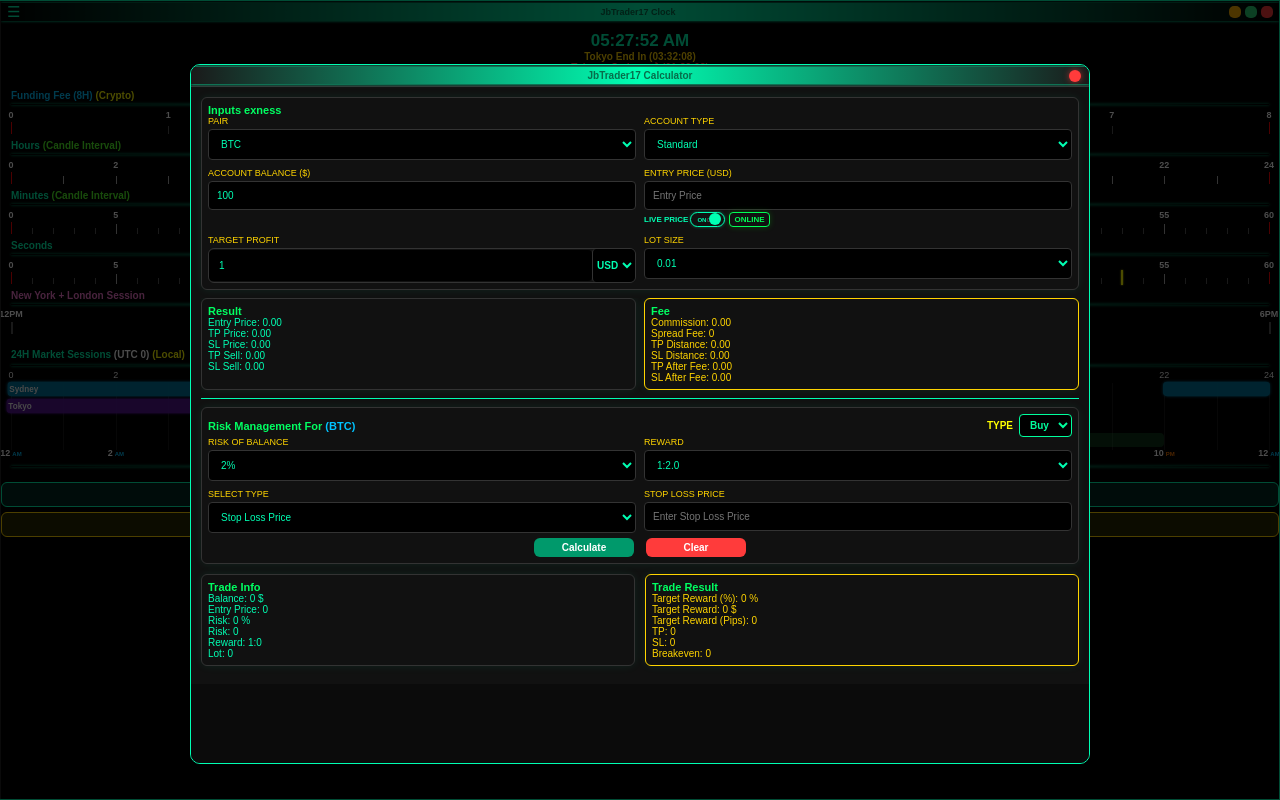
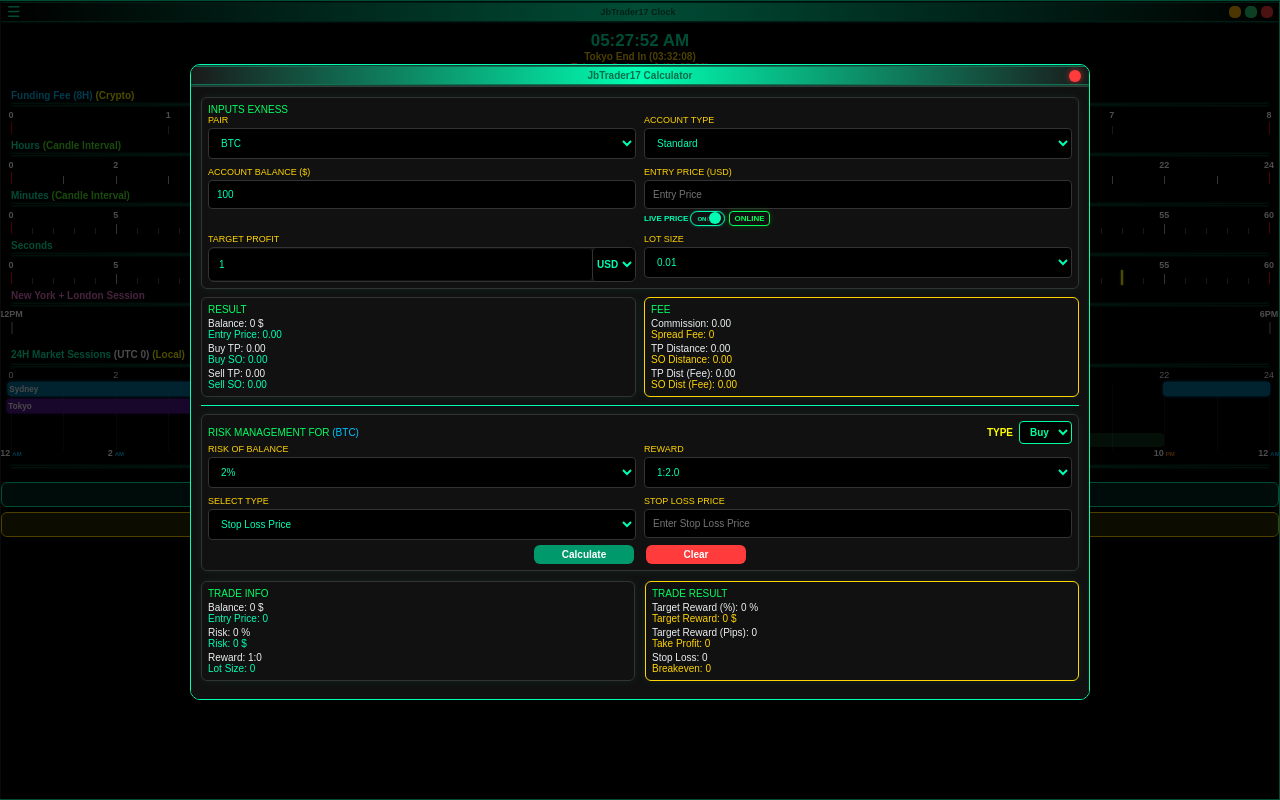
Before and after one commit to Codenax/JbTrader17Clock, an Electron app: page index.html in a window 1280 px wide. Both pictures are taken after a click on the element "Trading Calculator". Drawn offline with Linux system fonts and the light colour scheme; no server answers.

Commit message:
color fix-1

```diff
--- a/calculator.js
+++ b/calculator.js
@@ -250,6 +250,8 @@
   sld.innerText = slDistance.toFixed(2);
 
   document.getElementById("entryShow").innerText = en.toFixed(2);
+  document.getElementById("sumResultBalance").innerText =
+  bal.toFixed(2) + " $";
 
   // AFTER SPREAD
   let tpAfter = tpDistance + spreadFee;
--- a/index.html
+++ b/index.html
@@ -651,27 +651,29 @@
                 <h3>Result</h3>
 
                 <div class="jbcalc-entry">
+                <div class="jbMarginTop">Balance: <span id="sumResultBalance">0 $</span></div>
                   Entry Price: <span id="entryShow">0</span>
                 </div>
 
-                <div>TP Price: <span id="tp">0</span></div>
-                <div>SL Price: <span id="sl">0</span></div>
-                <div>TP Sell: <span id="tpSell">0</span></div>
-                <div>SL Sell: <span id="slSell">0</span></div>
+                <div class="jbMarginTop">Buy TP: <span id="tp">0</span></div>
+                <div>Buy SO: <span id="sl">0</span></div>
+
+                <div class="jbMarginTop">Sell TP: <span id="tpSell">0</span></div>
+                <div>Sell SO: <span id="slSell">0</span></div>
 
               </div>
 
               <div class="jbcalc-panel jbcalc-highlight">
                 <h3>Fee</h3>
 
-                <div>Commission: <span id="commission">0</span></div>
+                <div class="jbMarginTop">Commission: <span id="commission">0</span></div>
                 <div>Spread Fee: <span id="btcValue">0</span></div>
 
-                <div class="jbcalc-sub">TP Distance: <span id="tpd">0</span></div>
-                <div class="jbcalc-sub">SL Distance: <span id="sld">0</span></div>
+                <div class="jbcalc-sub jbMarginTop">TP Distance: <span id="tpd">0</span></div>
+                <div class="jbcalc-sub">SO Distance: <span id="sld">0</span></div>
 
-                <div>TP After Fee: <span id="tpAfterFee">0</span></div>
-                <div>SL After Fee: <span id="slAfterFee">0</span></div>
+                <div class="jbMarginTop">TP Dist (Fee): <span id="tpAfterFee">0</span></div>
+                <div>SO Dist (Fee): <span id="slAfterFee">0</span></div>
 
               </div>
 
@@ -749,21 +751,21 @@
 
               <div class="jbcalc-panel jbcalc-summary-left">
                 <h3>Trade Info</h3>
-                <div>Balance: <span id="sumBalance">0</span> $</div>
-                <div>Entry Price: <span id="entry2Show">0</span></div>
-                <div>Risk: <span id="sumRisk">0</span> %</div>
-                <div>Risk: <span id="sumRiskAmount">0 </span></div>
-                <div>Reward: <span id="sumRewardRatio">1:0</span></div>
-                  <div>Lot: <span id="sumLot">0</span></div>
+                <div class="jbMarginTop">Balance: <span id="sumBalance">0</span> $</div>
+                <div>Entry Price: <span id="entry2Show">0</span> </div>
+                <div class="jbMarginTop">Risk: <span id="sumRisk">0</span> %</div>
+                <div>Risk: <span id="sumRiskAmount">0 $</span></div>
+                <div class="jbMarginTop">Reward: <span id="sumRewardRatio">1:0</span></div>
+                  <div>Lot Size: <span id="sumLot">0</span></div>
               </div>
 
               <div class="jbcalc-panel jbcalc-summary-right jbcalc-highlight">
                 <h3>Trade Result</h3>
-              <div>Target Reward (%): <span id="sumRewardPercent">0 %</span></div>
+              <div class="jbMarginTop">Target Reward (%): <span id="sumRewardPercent">0 %</span></div>
                  <div>Target Reward: <span id="sumRewardUSD">0 $</span></div>
-                 <div>Target Reward (Pips): <span id="sumRewardPips">0</span></div>
-                <div>TP: <span id="sumTP">0</span></div>
-                <div>SL: <span id="sumSL">0</span></div>
+                 <div class="jbMarginTop">Target Reward (Pips): <span id="sumRewardPips">0</span></div>
+                <div>Take Profit: <span id="sumTP">0</span></div>
+                <div class="jbMarginTop">Stop Loss: <span id="sumSL">0</span></div>
                 <div>Breakeven: <span id="sumBreakeven">0</span></div>
               </div>
 
--- a/style.css
+++ b/style.css
@@ -738,7 +738,7 @@
 .calc-modal-content{
   width:99%;
   max-width:900px;
-  height:700px;
+  max-height:700px;
   background:#111;
   margin:5% auto;
   border-radius:10px;
@@ -960,9 +960,11 @@
 }
 /* headings */
 .jbcalc h3{
-  font-size:11px;
+  font-size:10px;
   margin:0;
+  text-transform:uppercase;
   color:#00ff62;
+  font-weight:400;
 }
 
 /* =========================
@@ -1449,3 +1451,8 @@
   border-color: #ff3b3b;
   color: #ff3b3b;
 }
+
+.jbMarginTop{
+  margin-top:3px;
+  color:#edf0f2;
+}
```
